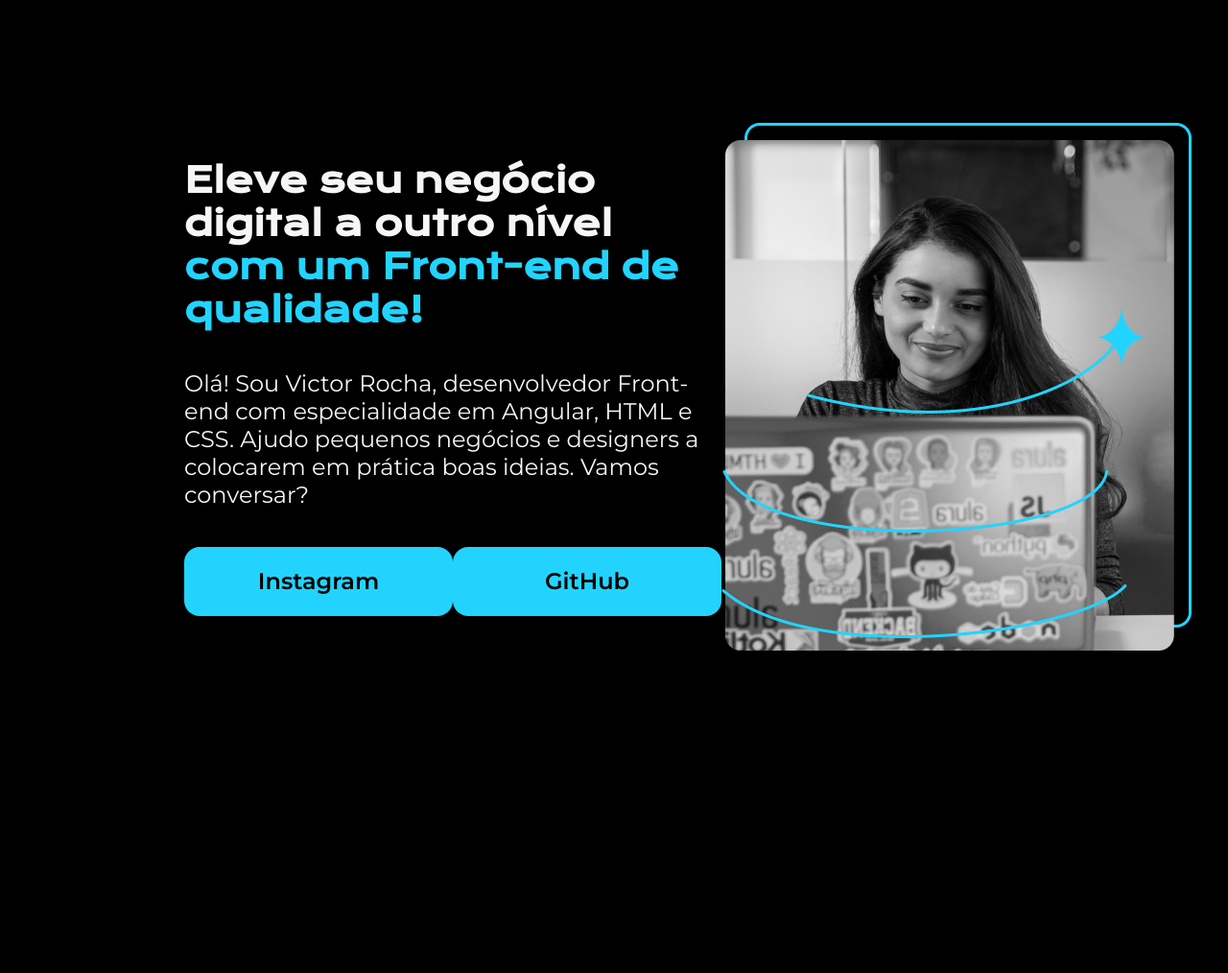
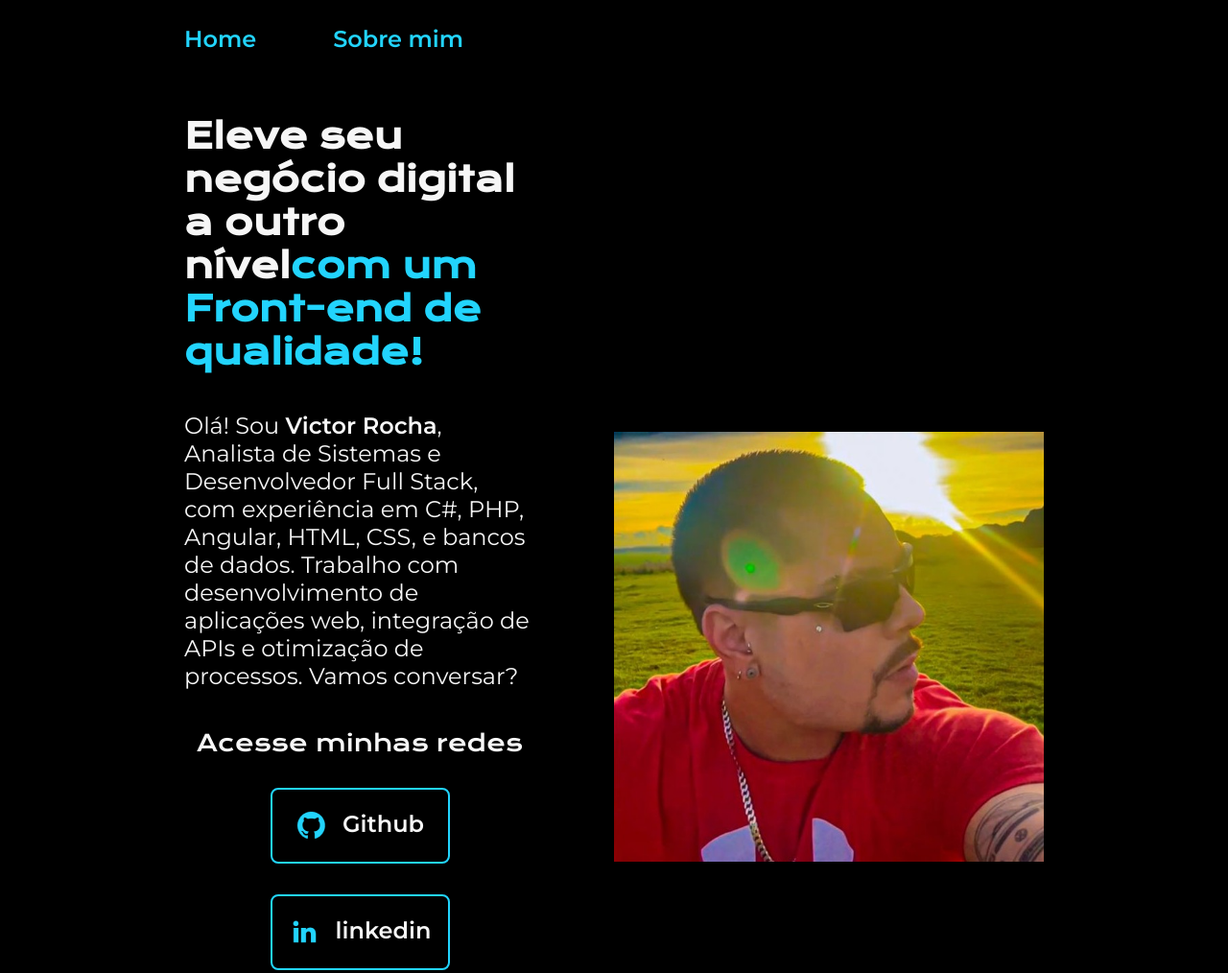
Before and after one commit to victoorroocha/portifolio-html-css, a website: page index.html in a window 1280 px wide. Shown: the top 1014 px of the page at 96% size. Before the commit the page ends 928 px from the top, so only its background shows below. Drawn offline with nearby package versions, Linux system fonts and the light colour scheme.

Commit message:
Alterações portifolio html5css

```diff
--- a/index.html
+++ b/index.html
@@ -6,29 +6,50 @@
     <meta http-equiv="X-UA-Compatible" content="IE=edge">
     <meta name="viewport" content="width=device-width, initial-scale=1.0">
     <title>Portifolio</title>
-    <link rel="stylesheet" href="style.css">
+    <link rel="stylesheet" href="./styles/style.css">
 </head>
 
 <body>
-    <header></header>
+    <header class="cabecalho">
+        <nav class="cabecalho__menu">
+            <a class="cabecalho__menu__link" href="index.html">Home</a>
+            <a class="cabecalho__menu__link" href="about.html">Sobre mim</a>
+        </nav>
+    </header>
     <main class="apresentacao">
         <section class="apresentacao__conteudo">
-            <h1 class="apresentacao__conteudo__titulo">Eleve seu negócio digital a outro nível
-                <strong class="titulo-destaque"> com um Front-end de qualidade!</strong>
-            </h1>
-            <p class="apresentacao__conteudo__texto">Olá! Sou Victor Rocha, desenvolvedor
-            Front-end com especialidade em Angular, HTML e
-            CSS. Ajudo pequenos negócios e designers a
-            colocarem em prática boas ideias. Vamos
-            conversar?</p>
+            <h1 class="apresentacao__conteudo__titulo">Eleve seu negócio digital a outro nível<strong
+            class="titulo-destaque">com um Front-end de qualidade!
+            </strong></h1>
+            <p class="apresentacao__conteudo__texto">
+                Olá! Sou <strong>Victor Rocha</strong>, Analista de Sistemas e Desenvolvedor Full Stack, com experiência em C#, PHP, Angular, HTML, CSS, e bancos de dados.
+                Trabalho com desenvolvimento de aplicações web, integração de APIs e otimização de processos. Vamos conversar?
+            </p>
             <div class="apresentacao__links">
-                <a class="apresentacao__links__link" href="https://instagram.com/victooroocha">Instagram</a>
-                <a class="apresentacao__links__link" href="https://github.com/victoorroocha">GitHub</a>
+                <h2 class="apresentacao__links__subtitulo">Acesse minhas redes</h2>
+                <a class="apresentacao__links__navegacao" href="https://github.com/victoorroocha">
+                    <img src="./assets/github.png">
+                    Github
+                </a>
+                <a class="apresentacao__links__navegacao" href="https://www.linkedin.com/in/victor-rocha-444a79a5/">
+                    <img src="./assets/linkedin.png">
+                    linkedin
+                </a>
+                <a class="apresentacao__links__navegacao" href="https://instagram.com/victooroocha">
+                    <img src="./assets/instagram.png">
+                    Instagram
+                </a>
+                <a class="apresentacao__links__navegacao" href="https://wa.me/5564992571212">
+                    <img src="./assets/whatsapp.png">
+                    Whatsapp
+                </a>
             </div>
         </section>
-        <img src="imagem.png" alt="Foto de Victor Rocha">
+        <img class="apresentacao__imagem" src="assets/Imagem.jpg" alt="Foto de Victor Rocha">
     </main>
-    <footer></footer>
+    <footer class="rodape">
+        <p>Desenvolvido por Victor Rocha.</p>
+    </footer>
 </body>
 
 </html>
--- /dev/null
+++ b/package.json
@@ -0,0 +1,5 @@
+{
+  "dependencies": {
+    "font-awesome": "^4.7.0"
+  }
+}
--- a/style.css
+++ /dev/null
@@ -1,58 +0,0 @@
-@import url('https://fonts.googleapis.com/css2?family=Krona+One&family=Montserrat:wght@400;600&display=swap');
-
-*{
-    margin: 0;
-    padding: 0;
-}
-
-body{
-    height: 100vh;
-    box-sizing: border-box;
-    background-color: #000000;
-    color: #F6F6F6;
-}
-
-.titulo-destaque{
-    color: #22D4FD;
-}
-
-.apresentacao{
-    margin: 10% 15%;
-    display: flex;
-    align-items: center;
-    justify-content: space-between;
-}
-.apresentacao__conteudo{
-    width: 615px;
-    display: flex;
-    flex-direction: column;
-    gap: 40px;
-}
-
-.apresentacao__conteudo__titulo{
-    font-size: 36px;
-    font-family: 'Krona One', sans-serif;
-}
-
-.apresentacao__conteudo__texto{
-    font-size: 24px;
-    font-family: 'Montserrat', sans-serif;
-}
-
-.apresentacao__links{
-    display: flex;
-    justify-content: space-between;
-}
-
-.apresentacao__links__link{
-    background-color: #22D4FD;
-    width: 280px;
-    text-align: center;
-    border-radius: 16px;
-    font-size: 24px;
-    font-weight: 600;
-    padding: 21.5px 0;
-    text-decoration: none;
-    color: #000000;
-    font-family: 'Montserrat', sans-serif;
-}
--- /dev/null
+++ b/styles/style.css
@@ -0,0 +1,120 @@
+@import url('https://fonts.googleapis.com/css2?family=Krona+One&family=Montserrat:wght@400;600&display=swap');
+
+:root {
+    --cor-primaria: #000000;
+    --cor-secundaria: #F6F6F6;
+    --cor-terciaria: #22D4FD;
+    --cor-hover: #272727;
+
+    --fonte-primaria: 'Krona One', sans-serif;
+    --fonte-secundaria: 'Montserrat', sans-serif;
+}
+*{
+    margin: 0;
+    padding: 0;
+}
+
+body{
+    box-sizing: border-box;
+    background-color: var(--cor-primaria);
+    color: var(--cor-secundaria);
+}
+
+.cabecalho{
+    padding: 2% 0% 0% 15%;
+}
+.cabecalho__menu{
+    display: flex;
+    gap: 80px;
+}
+.cabecalho__menu__link{
+    font-family: var(--fonte-secundaria);
+    font-size: 1.5rem;
+    font-weight: 600;
+    color: var(--cor-terciaria);
+    text-decoration: none;
+}
+.apresentacao{
+    padding: 5% 15%;
+    display: flex;
+    align-items: center;
+    justify-content: space-between;
+    gap: 82px;
+}
+.apresentacao__conteudo{
+    width: 50%;
+    display: flex;
+    flex-direction: column;
+    gap: 40px;
+}
+
+.apresentacao__conteudo__titulo{
+    font-size: 2.25rem;
+    font-family: var(--fonte-primaria);
+}
+.titulo-destaque{
+    color: var(--cor-terciaria);
+}
+.apresentacao__conteudo__texto{
+    font-size: 1.5rem;
+    font-family: var(--fonte-secundaria);
+}
+
+.apresentacao__links{
+    display: flex;
+    flex-direction: column;
+    justify-content: space-between;
+    align-items: center;
+    gap: 32px;
+}
+.apresentacao__links__subtitulo{
+    font-family: var(--fonte-primaria);
+    font-weight: 400;
+    font-size: 1.5rem;
+}
+.apresentacao__links__navegacao{
+    display: flex;
+    justify-content: center;
+    gap: 16px;
+    border: 2px solid var(--cor-terciaria);
+    width: 50%;
+    text-align: center;
+    border-radius: 8px;
+    font-size: 1.5rem;
+    font-weight: 600;
+    padding: 21.5px 0;
+    text-decoration: none;
+    color: var(--cor-secundaria);
+    font-family: var(--fonte-secundaria);
+}
+.apresentacao__links__navegacao:hover{
+    background-color: var(--cor-hover);
+}
+.apresentacao__imagem{
+    width: 50%;
+}
+.rodape{
+    color: var(--cor-primaria);
+    background-color: var(--cor-terciaria);
+    padding: 24px;
+    text-align: center;
+    font-family: var(--fonte-secundaria);
+    font-size: 1.5rem;
+    font-weight: 400;
+}
+
+@media (max-width: 1200px) {
+    .cabecalho{
+         padding: 10%;
+    }
+    .cabecalho__menu{
+        justify-content: center;
+    }
+    .apresentacao{
+        flex-direction: column-reverse;
+        padding: 5%;
+    }
+    .apresentacao__conteudo{
+        width: auto;
+    }
+}
```
Also changed, not shown: about.html (added, +44 -0 lines), Imagem.png (deleted), assets/Imagem.jpg (added), assets/github.png (added), assets/instagram.png (added), assets/linkedin.png (added), assets/twitch.png (added), assets/twitter-novo.png (added), assets/twitter.png (added), 1 other file.
